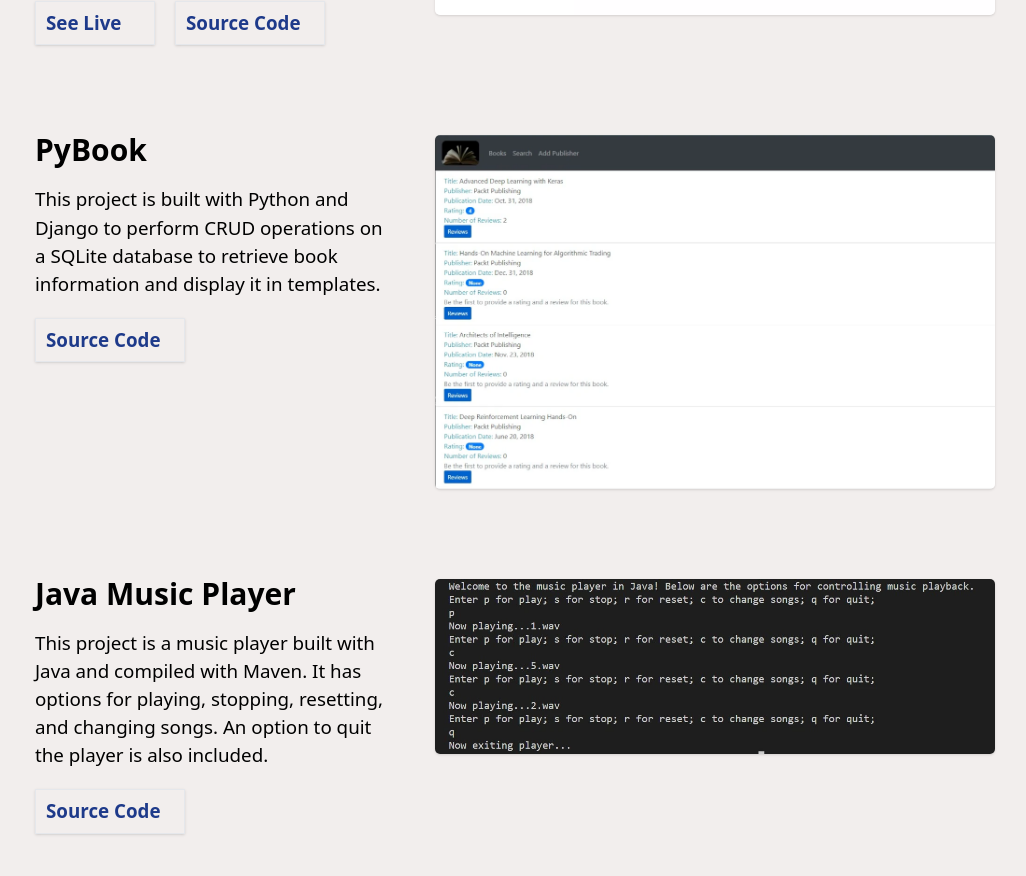
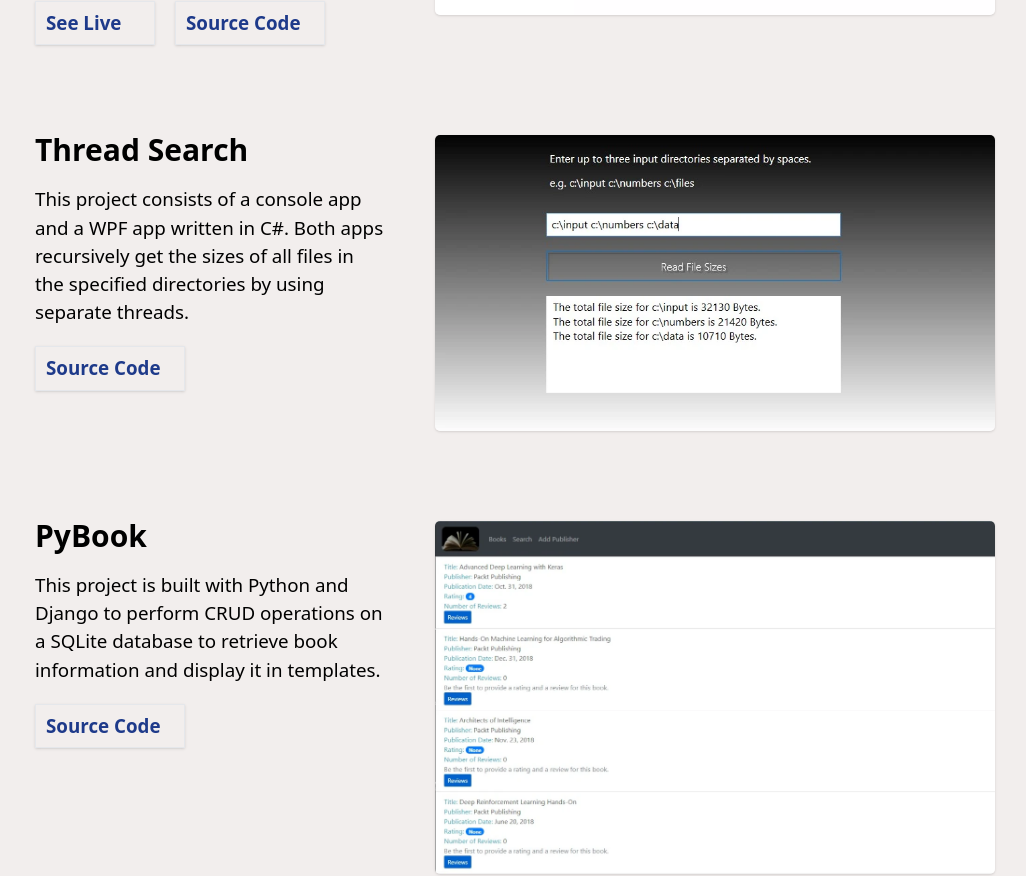
Before and after one commit to xiraynedev/portfolio-v2, a React app: page / in a window 1280 px wide. Shown: the part 1332-2208 px from the top of the page, without its empty margins (125-1151 px from the left). Built offline with nearby package versions, Linux system fonts and the light colour scheme.

Commit message:
add thread search project

```diff
--- a/src/components/Container/Container.tsx
+++ b/src/components/Container/Container.tsx
@@ -10,6 +10,7 @@ import { ReactBasics } from '../ReactBasics/ReactBasics';
 import { WasmDemo } from '../WasmDemo/WasmDemo';
 import { ReactDesign } from '../ReactDesign/ReactDesign';
 import { Footer } from '../Footer/Footer';
+import { ThreadSearch } from '../ThreadSearch/ThreadSearch';
 
 export const Container: React.FC = () => {
   useLayoutEffect(() => {
@@ -32,6 +33,7 @@ export const Container: React.FC = () => {
       </h2>
       <NextNews />
       <PackageSearch />
+      <ThreadSearch />
       <PyBook />
       <JavaMusicPlayer />
       <CodingChallenge />
--- /dev/null
+++ b/src/components/ThreadSearch/ThreadSearch.tsx
@@ -0,0 +1,17 @@
+import React, { FC } from 'react';
+import { ProjectComponent } from '../ProjectComponent/ProjectComponent';
+
+const threadSearchLarge = require('../../assets/images/thread-search-large.webp');
+const threadSearchMedium = require('../../assets/images/thread-search-medium.webp');
+
+export const ThreadSearch: FC = () => {
+  const threadSearchProps = {
+    title: 'Thread Search',
+    text: `This project consists of a console app and a WPF app written in C#. Both apps recursively get the sizes of all files in the specified directories by using separate threads. `,
+    sourceAnchorHref: 'https://github.com/xiraynedev/thread-search',
+    imageFull: threadSearchLarge,
+    imageMedium: threadSearchMedium,
+  };
+
+  return <ProjectComponent packageProps={threadSearchProps} />;
+};
```
Also changed, not shown: src/assets/images/thread-search-large.webp (added), src/assets/images/thread-search-medium.webp (added).
